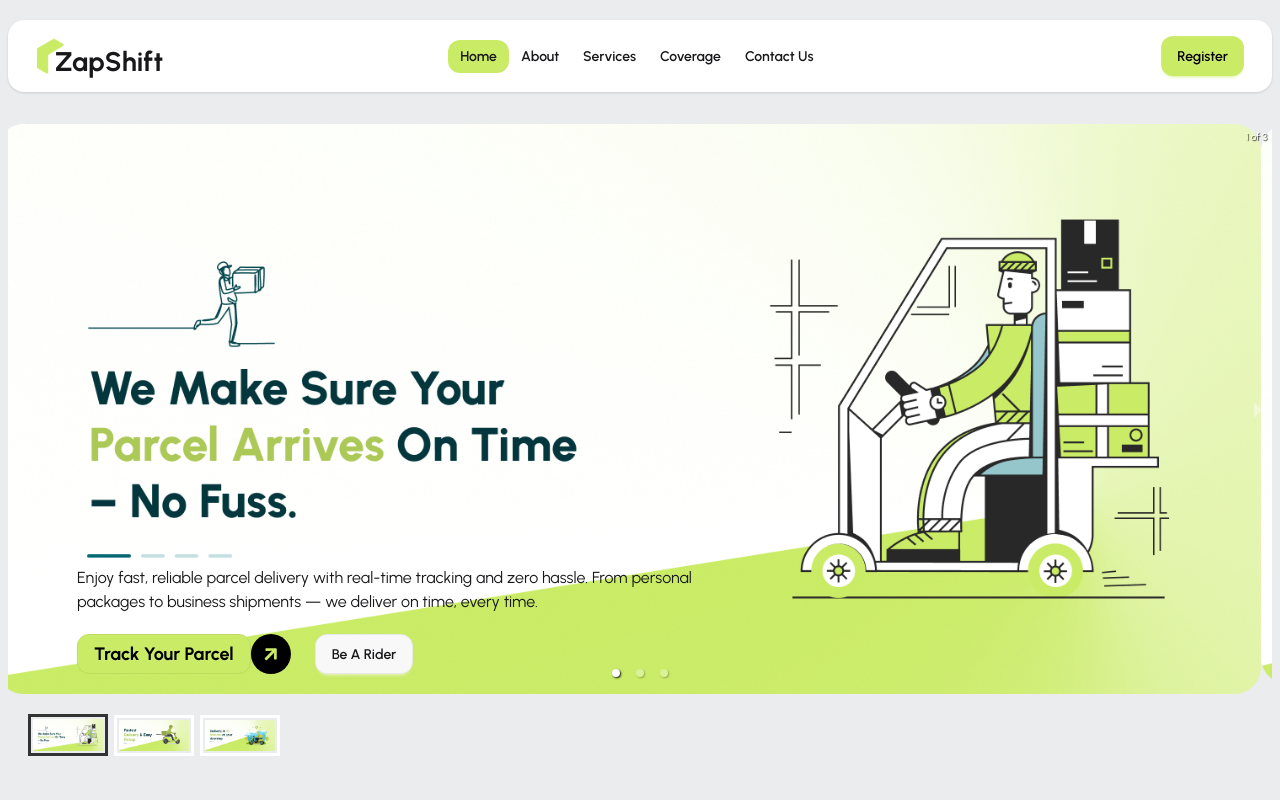
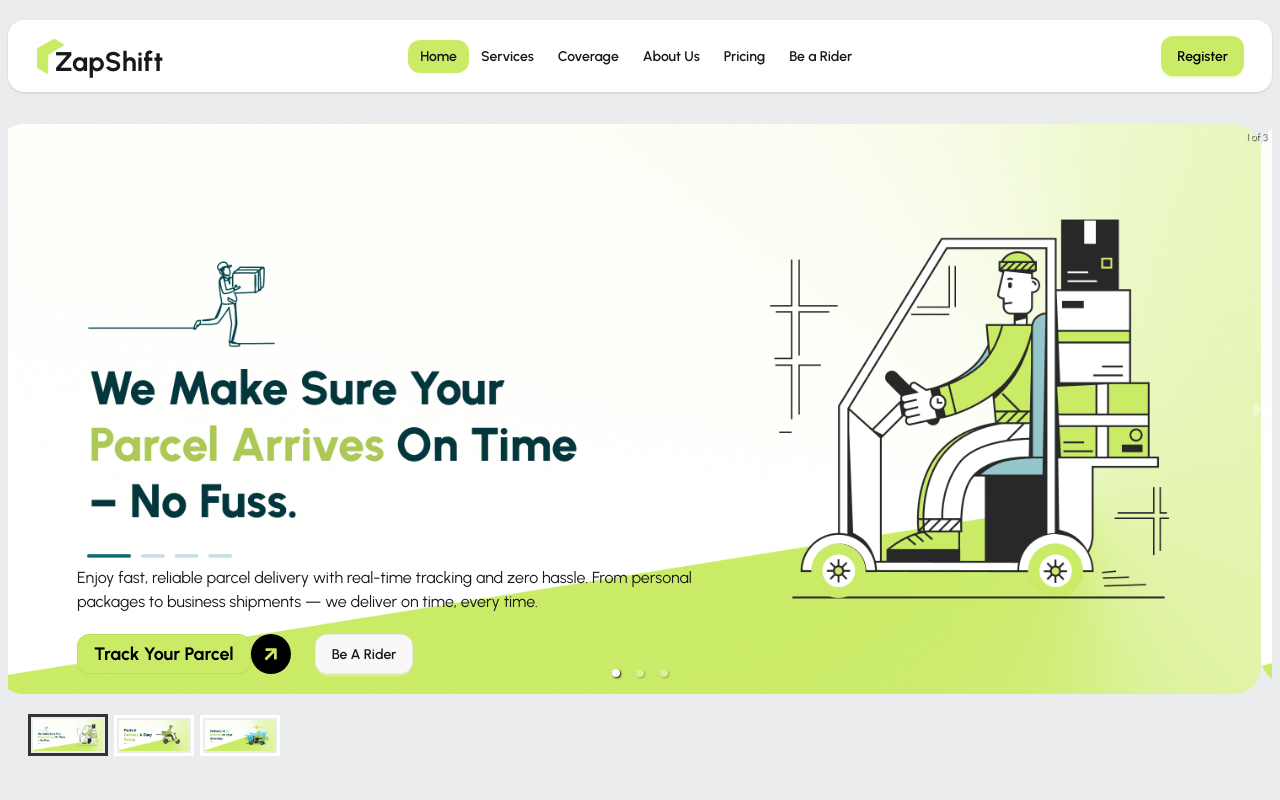
Before and after one commit to joybappy2/Zapshift-Client, a React (Vite) app: page / in a window 1280 px wide. Shown: the top 800 px of the page. Built offline with nearby package versions, Linux system fonts and the light colour scheme; no server answers.

Commit message:
navlink changed

```diff
--- a/src/shared/Navbar/Navbar.jsx
+++ b/src/shared/Navbar/Navbar.jsx
@@ -22,17 +22,24 @@ const Navbar = () => {
       <li>
         <NavLink to="/">Home</NavLink>
       </li>
-      <li>
-        <NavLink to="/about">About</NavLink>
-      </li>
+
       <li>
         <NavLink to="/services">Services</NavLink>
       </li>
+
       <li>
         <NavLink to="/coverage">Coverage</NavLink>
       </li>
+
       <li>
-        <NavLink to="/contact-us">Contact Us</NavLink>
+        <NavLink to="/about-us">About Us</NavLink>
+      </li>
+
+      <li>
+        <NavLink to="/pricing">Pricing</NavLink>
+      </li>
+      <li>
+        <NavLink to="/be-a-rider">Be a Rider</NavLink>
       </li>
     </>
   );
```
